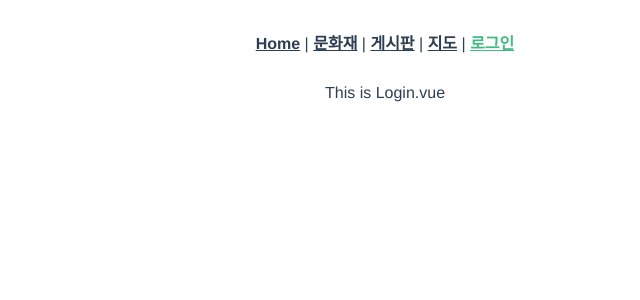
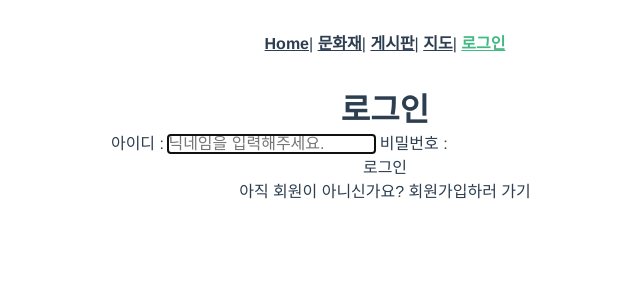
Before and after one commit to REXIANN/munjigi, a Vue app in the folder frontend/: page /login in a window 1280 px wide. Shown: the top 300 px of the page, without its empty margins (255-895 px from the left). Built offline with nearby package versions, Linux system fonts and the light colour scheme.

Commit message:
S03P22A302-39 | added | 로그인 vue 틀 생성

```diff
--- a/frontend/src/routes.js
+++ b/frontend/src/routes.js
@@ -1,37 +1,43 @@
-import Home from '@/views/Home.vue'
-import Login from '@/views/Login'
-import Community from '@/views/Community'
-import Heritage from '@/views/Heritage'
-import Maps from '@/views/Maps'
+import Home from "@/views/Home.vue";
+import Login from "@/views/Login";
+import Community from "@/views/Community";
+import Heritage from "@/views/Heritage";
+import Maps from "@/views/Maps";
+import Signup from "@/views/Signup";
 
 export default [
   {
-    path: '/',
-    name: 'Home',
-    component: Home
+    path: "/",
+    name: "Home",
+    component: Home,
   },
   {
-    path: '/heritage',
-    name: 'Heritage',
-    component: Heritage
+    path: "/heritage",
+    name: "Heritage",
+    component: Heritage,
   },
   {
-    path: '/community',
-    name: 'Community',
-    component: Community
+    path: "/community",
+    name: "Community",
+    component: Community,
   },
   {
-    path: '/maps',
-    name: 'Maps',
-    component: Maps
+    path: "/maps",
+    name: "Maps",
+    component: Maps,
   },
   {
-    path: '/login',
-    name: 'Login',
+    path: "/login",
+    name: "Login",
     // route level code-splitting
     // this generates a separate chunk (about.[hash].js) for this route
     // which is lazy-loaded when the route is visited.
     // component: () => import(/* webpackChunkName: "about" */ './views/About.vue')
     component: Login,
   },
-]
+  {
+    path: "/signup",
+    name: "Signup",
+    component: Signup,
+  },
+];
--- a/frontend/src/views/Home.vue
+++ b/frontend/src/views/Home.vue
@@ -1,22 +1,22 @@
 <template>
   <div class="home">
     This is Home.vue
-    <p>{{ this.$store.state.test }}</p>
-    <button @click="ADD">change</button>
+    <p>{{ this.$store.state.count }}</p>
+    <button @click="ADD_COUNT">change</button>
   </div>
 </template>
 
 <script>
 // @ is an alias to /src
-import { mapMutations } from 'vuex'
+import { mapMutations } from "vuex";
+
 export default {
-  name: 'Home',
+  name: "Home",
   methods: {
-    ...mapMutations(['ADD'])
+    ...mapMutations(["ADD_COUNT"]),
   },
   data() {
-    return {
-    }
-  }
-}
+    return {};
+  },
+};
 </script>
--- a/frontend/src/views/Login.vue
+++ b/frontend/src/views/Login.vue
@@ -1,15 +1,49 @@
 <template>
   <div>
-      This is Login.vue
+    <h1>로그인</h1>아이디 :
+    <input type="text" v-model="nickname" placeholder="닉네임을 입력해주세요." autofocus />
+    비밀번호 :
+    <input type="password" v-model="password" />
+    <div>
+      <button @click="LOGIN">로그인</button>
+    </div>아직 회원이 아니신가요?
+    <button @click="goSignup">회원가입하러 가기</button>
   </div>
 </template>
 
 <script>
+import { mapMutations } from "vuex";
+// import router from "@/router";
+
 export default {
-
-}
+  name: "Login",
+  computed: {
+    nickname: {
+      get() {
+        return this.$store.state.loginData.nickname;
+      },
+      // ...mapMutations(["UPDATE_NICKNAME"]),
+      set(value) {
+        this.$store.commit("UPDATE_NICKNAME", value);
+      },
+    },
+    password: {
+      get() {
+        return this.$store.state.loginData.password;
+      },
+      set(value) {
+        this.$store.commit("UPDATE_PASSWORD", value);
+      },
+    },
+  },
+  methods: {
+    ...mapMutations(["LOGIN"]),
+    // goSignup() {
+    //   router.push({ name: "Signup" });
+    // },
+  },
+};
 </script>
 
 <style>
-
 </style>
--- /dev/null
+++ b/frontend/src/views/Signup.vue
@@ -0,0 +1,12 @@
+<template>
+  <div>회원가입</div>
+</template>
+
+<script>
+export default {
+  name: "Signup",
+};
+</script>
+
+<style>
+</style>
--- a/frontend/src/vuex/mutations.js
+++ b/frontend/src/vuex/mutations.js
@@ -1,5 +1,16 @@
 export default {
-    ADD_COUNT(state) {
-        state.count++
-    }
-}
+  ADD_COUNT(state) {
+    state.count++;
+  },
+  // 로그인 관련 함수
+  LOGIN(state) {
+    console.log(state.loginData);
+    // router.push({ name: "Home" });
+  },
+  UPDATE_NICKNAME(state, value) {
+    state.loginData.nickname = value;
+  },
+  UPDATE_PASSWORD(state, value) {
+    state.loginData.password = value;
+  },
+};
--- a/frontend/src/vuex/state.js
+++ b/frontend/src/vuex/state.js
@@ -1,3 +1,14 @@
-export default ()=> ({
+export default () => ({
   count: 0,
-})
+  loginData: {
+    nickname: "",
+    password: "",
+  },
+  // signupData: {
+  //   nickname: "",
+  //   name: "",
+  //   password: "",
+  //   email: "",
+  //   birth: "",
+  // },
+});
```
Also changed, not shown: frontend/src/App.vue (+5 -5 lines), frontend/src/vuex/index.js (+13 -13 lines), 1 other file (tests, documents, lock files or other folders).
